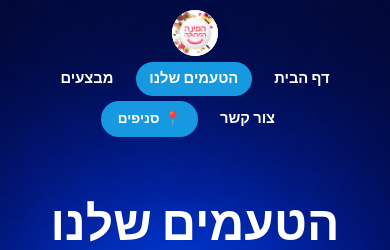
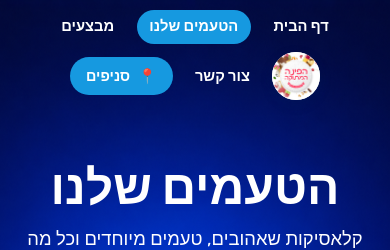
Before and after one commit to metanissarji/sweet-corner, a React (Vite) app: page /flavors in a window 390 px wide. Shown: the top 250 px of the page. Built offline with nearby package versions, Linux system fonts and the light colour scheme; a web font is replaced by a local one.

Commit message:
feat: add Navbar component with associated global and component-specific styles

```diff
--- a/src/components/Navbar.css
+++ b/src/components/Navbar.css
@@ -6,14 +6,14 @@
   border-bottom: 1px solid rgba(13, 59, 102, 0.08);
 }
 
-/* הלוגו למעלה במרכז, ומתחתיו שורת הקישורים */
+/* הלוגו במרכז, והקישורים סביבו בשורה אחת (או גולשים למטה במסכים צרים) */
 .navbar-inner {
   display: flex;
-  flex-direction: column;
+  flex-flow: row wrap;
   align-items: center;
   justify-content: center;
-  gap: 0.6rem;
-  padding: 1rem 0 0.8rem;
+  gap: 1rem 1.6rem;
+  padding: 0.8rem 0;
 }
 
 .logo-img {
@@ -23,14 +23,7 @@
   border-radius: 50%;
   background: var(--white);
   box-shadow: var(--shadow-soft);
-}
-
-.nav-links {
-  display: flex;
-  flex-flow: row wrap;
-  align-items: center;
-  justify-content: center;
-  gap: 0.5rem 1.4rem;
+  margin: 0 0.5rem; /* מרווח קל מהקישורים סביב הלוגו */
 }
 
 .nav-link {
@@ -78,27 +71,23 @@
   font-size: 1rem;
 }
 
-/* ===== מובייל/מסך צר: קומפקטי, כל מילות התפריט גלויות ===== */
+/* ===== מובייל/מסך צר: קומפקטי, הלוגו והקישורים גולשים יחד ===== */
 @media (max-width: 900px) {
   .navbar-inner {
-    gap: 0.4rem;
+    gap: 0.5rem 0.6rem;
     padding: 0.6rem 0.5rem;
   }
 
   .logo-img {
-    width: 46px;
-    height: 46px;
-  }
-
-  .nav-links {
-    gap: 0.35rem 0.55rem;
-    width: 100%;
+    width: 48px;
+    height: 48px;
+    margin: 0;
   }
 
   /* מטרות מגע נוחות + הדגשה כחולה ברורה בעמוד הפעיל ובלחיצה */
   .nav-link {
     font-size: 0.92rem;
-    padding: 0.32rem 0.85rem;
+    padding: 0.35rem 0.8rem;
     border-radius: 999px;
     transition: color 0.15s ease, background 0.2s ease, transform 0.12s ease;
   }
@@ -119,9 +108,8 @@
   }
 
   /* תכונה גבוהה יותר כדי לגבור על .btn ולהקטין את כפתור הסניפים */
-  .nav-links .branches-btn {
-    padding: 0.3rem 0.9rem;
-    font-size: 0.85rem;
-    gap: 0.3rem;
+  .navbar-inner .branches-btn {
+    padding: 0.35rem 0.9rem;
+    font-size: 0.9rem;
   }
 }
--- a/src/components/Navbar.jsx
+++ b/src/components/Navbar.jsx
@@ -12,24 +12,26 @@ export default function Navbar() {
   return (
     <header className="navbar">
       <div className="container navbar-inner">
+        <NavLink to="/" className={({ isActive }) => (isActive ? 'nav-link active' : 'nav-link')}>
+          דף הבית
+        </NavLink>
+        <NavLink to="/flavors" className={({ isActive }) => (isActive ? 'nav-link active' : 'nav-link')}>
+          הטעמים שלנו
+        </NavLink>
+        <NavLink to="/deals" className={({ isActive }) => (isActive ? 'nav-link active' : 'nav-link')}>
+          מבצעים
+        </NavLink>
+
         <Link to="/" className="logo">
           <img src="/images/logo.png" alt="הפינה המתוקה" className="logo-img" />
         </Link>
 
-        <nav className="nav-links">
-          {links.map((link) => (
-            <NavLink
-              key={link.to}
-              to={link.to}
-              className={({ isActive }) => (isActive ? 'nav-link active' : 'nav-link')}
-            >
-              {link.label}
-            </NavLink>
-          ))}
-          <NavLink to="/branches" className="btn btn-pink branches-btn">
-            <span aria-hidden="true">📍</span> סניפים
-          </NavLink>
-        </nav>
+        <NavLink to="/contact" className={({ isActive }) => (isActive ? 'nav-link active' : 'nav-link')}>
+          צור קשר
+        </NavLink>
+        <NavLink to="/branches" className="btn btn-pink branches-btn">
+          <span aria-hidden="true">📍</span> סניפים
+        </NavLink>
       </div>
     </header>
   );
--- a/src/styles/global.css
+++ b/src/styles/global.css
@@ -524,10 +524,10 @@ body.page-bg-sections .navbar {
   border-bottom: none !important;
 }
 
-body.page-bg-sections .nav-links a {
+body.page-bg-sections .navbar-inner .nav-link {
   color: var(--white) !important;
 }
 
-body.page-bg-sections .nav-links a.active::after {
+body.page-bg-sections .navbar-inner .nav-link.active::after {
   background: var(--yellow) !important;
 }
```
